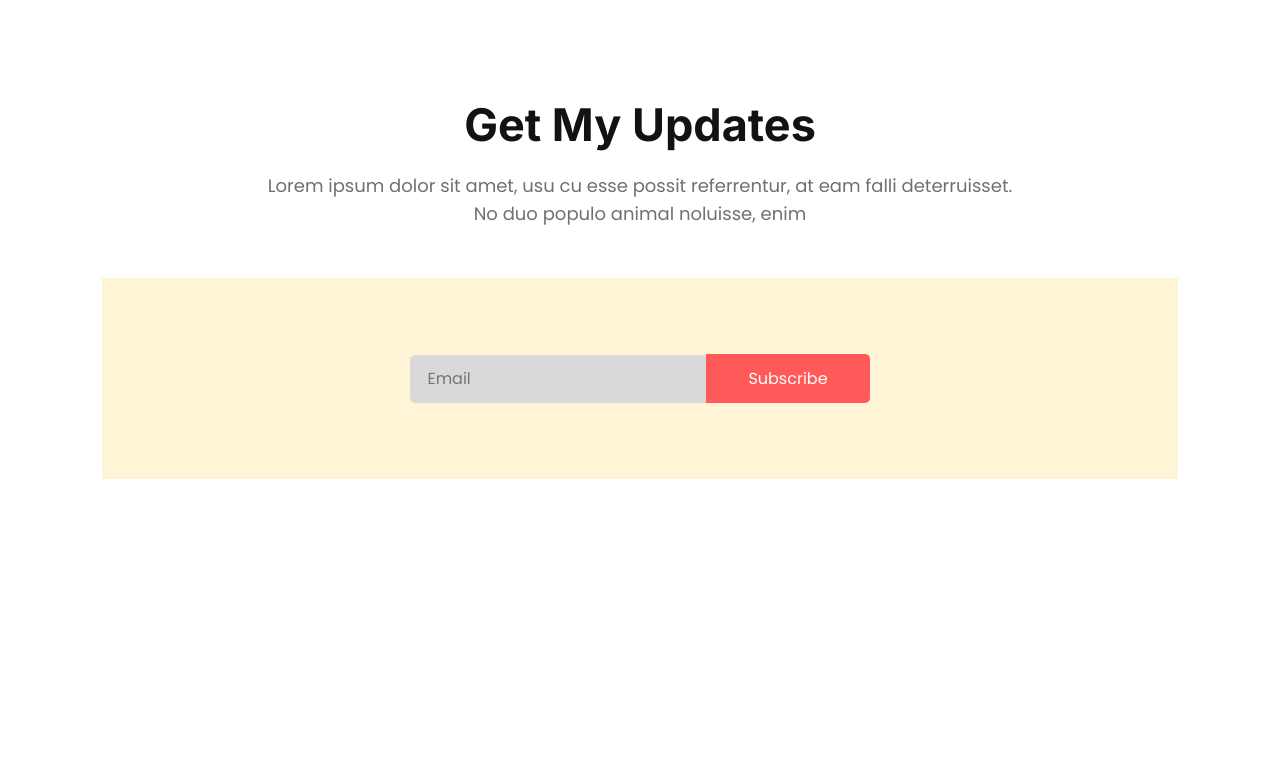
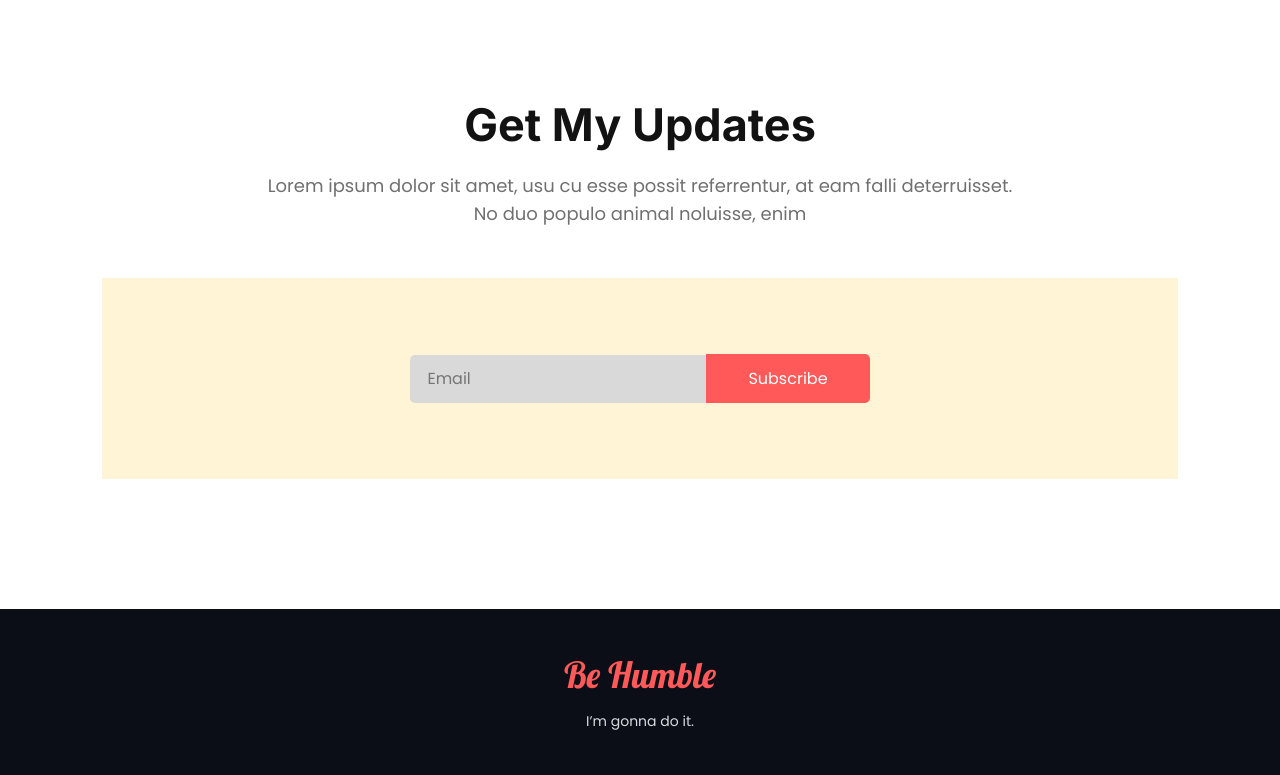
Before and after one commit to Md-Ibnul/donate, a plain HTML site: page index.html in a window 1280 px wide. Shown: the part 2961-3736 px from the top of the page. Before the commit the page ends 3440 px from the top, so only its background shows below. Drawn offline with Linux system fonts and the light colour scheme.

Commit message:
fotter added

```diff
--- a/css/style.css
+++ b/css/style.css
@@ -191,6 +191,7 @@ margin-bottom: 20px;
 /* updates style */
 .update{
   margin-top: 50px;
+  margin-bottom: 130px;
 }
 .update-dtails{
   width: 1000px;
@@ -226,3 +227,25 @@ font-family: 'Poppins', sans-serif;
 font-size: 16px;
 border-radius: 0px 5px 5px 0px;
 }
+/* footer section */
+.copyright{
+  background: #0B0D17;
+  width: 100%;
+  text-align: center;
+}
+.copy-details{
+  padding: 43px 0;
+}
+.copy-title{
+  font-family: 'Lobster', cursive;
+  font-weight: 400;
+font-size: 36px;
+color: #FF5959;
+margin-bottom: 14px;
+}
+.copy-description{
+  font-family: 'Poppins', sans-serif;
+  font-weight: 400;
+font-size: 14px;
+color: #D9DBE1;
+}
--- a/index.html
+++ b/index.html
@@ -119,10 +119,18 @@
           falli deterruisset. No duo populo animal noluisse, enim
         </p>
       </div>
-      <div class="subscribe">
+      <form action="">
+        <div class="subscribe">
         <input class="sub-input" type="email" name="email" id="" placeholder="Email">
         <button class="primary-btn sub-btn">Subscribe</button>
       </div>
+      </form>
     </section>
+    <footer class="copyright">
+      <div class="copy-details">
+        <h3 class="copy-title">Be Humble</h3>
+        <p class="copy-description">I’m gonna do it.</p>
+      </div>
+    </footer>
   </body>
 </html>
```
